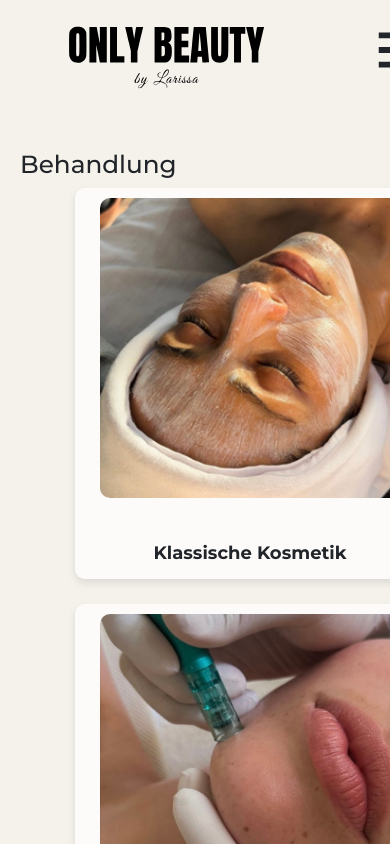
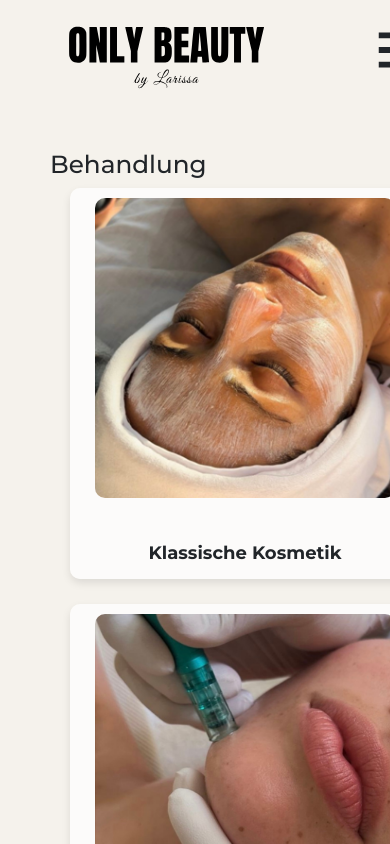
Before and after one commit to Vadim1489/only_beauty, a React (Create React App) app: page / in a window 390 px wide. Shown: the top 844 px of the page. Built offline with nearby package versions, Linux system fonts and the light colour scheme.

Commit message:
updated navmenu

```diff
--- a/src/components/NavMenu/index.jsx
+++ b/src/components/NavMenu/index.jsx
@@ -6,13 +6,16 @@ import { Context } from '../../context';
 
 export default function NavMenu() {
   const { closeMenu, menuActive } = useContext(Context);
+
+  const handleLinkClick = () => closeMenu();
+
   return (
     <nav className={[s.nav_container, menuActive ? s.active : ''].join(' ')}>
-        <Link to='/'>Start</Link>
-        <Link to='/über-uns'>Über Uns</Link>
-        <Link to='/behandlung'>Behandlung</Link>
-        <Link to='/preiseliste'>Preise</Link>
-        <Link to='/kontakt'>Kontakt</Link>
+        <Link to='/' onClick={handleLinkClick} >Start</Link>
+        <Link to='/über-uns' onClick={handleLinkClick} >Über Uns</Link>
+        <Link to='/behandlung' onClick={handleLinkClick} >Behandlung</Link>
+        <Link to='/preiseliste' onClick={handleLinkClick} >Preise</Link>
+        <Link to='/kontakt' onClick={handleLinkClick} >Kontakt</Link>
         <IoCloseSharp onClick={closeMenu} className={s._svg} />
     </nav>
   )
--- a/src/pages/MainPage/index.module.css
+++ b/src/pages/MainPage/index.module.css
@@ -79,14 +79,17 @@
   }
 }
 
-@media (max-width:480px) {
+@media (max-width:460px) {
   .main_container {
-    width: 480px;
+    width: 460px;
+  }
+  .main_container > h2 {
+    padding-left: 30px;
   }
 
   .card_container {
     display: grid;
     grid-template-columns: repeat(1, 2fr);
-    width: 460px;
+    width: 450px;
   }
 }
```
